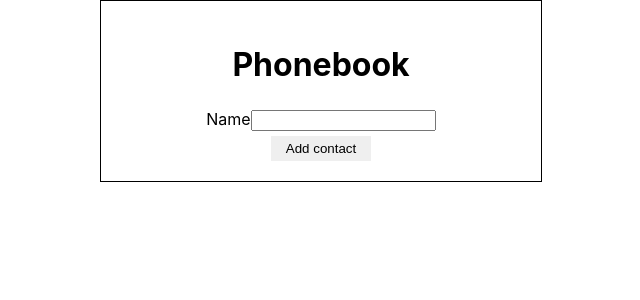
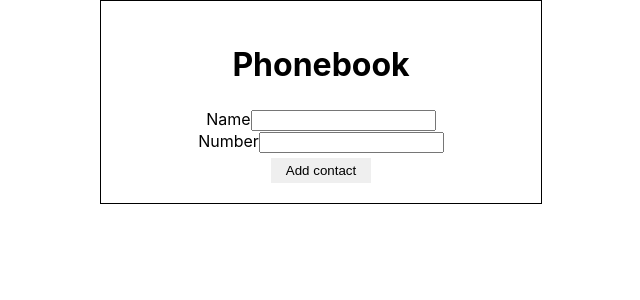
Before and after one commit to ivansinabdeev/goit-react-hw-02-phonebook, a React (Create React App) app: page / in a window 1280 px wide. Shown: the top 300 px of the page, without its empty margins (319-959 px from the left). Built offline with nearby package versions, Linux system fonts and the light colour scheme.

Commit message:
add code

```diff
--- a/src/App.js
+++ b/src/App.js
@@ -3,13 +3,12 @@
 
 import Form from './components/Form/Form';
 import Title from './components/Title/Title';
-import ContactCard from './components/ContactCard/ContactCard';
+import ContactList from './components/ContactList/ContactList';
 import './App.css';
 
 class App extends Component {
   state = {
     contacts: [],
-    name: '',
   };
 
   handleSubmit = contact => {
@@ -19,6 +18,7 @@
         {
           id: uuidv4(),
           name: contact,
+          number: contact,
         },
       ],
     }));
@@ -37,16 +37,15 @@
         <Form onSubmit={this.handleSubmit} />
         {contacts.length ? <Title title="Contacts" /> : null}
         <ul>
-          {contacts.map(contact => {
-            return (
-              <ContactCard
-                key={contact.id}
-                id={contact.id}
-                name={contact.name}
-                handleClick={this.handleRemove}
-              />
-            );
-          })}
+          {contacts.map(contact => (
+            <ContactList
+              key={contact.id}
+              id={contact.id}
+              name={contact.name}
+              number={contact.number}
+              handleClick={this.handleRemove}
+            />
+          ))}
         </ul>
       </div>
     );
--- a/src/components/ContactCard/ContactCard.js
+++ b/src/components/ContactList/ContactList.js
@@ -1,6 +1,6 @@
 import React, { Component } from 'react';
 
-import s from './ContactCard.module.css';
+import s from './ContactList.module.css';
 
 class ContactList extends Component {
   handleClick = () => {
@@ -9,10 +9,10 @@
   };
 
   render() {
-    const { id, name } = this.props;
+    const { id, name, number } = this.props;
     return (
       <li key={id}>
-        {name}
+        {name}:{number}
         <button className={s.buttonDelete} onClick={this.handleClick}>
           Delete
         </button>
--- a/src/components/Form/Form.js
+++ b/src/components/Form/Form.js
@@ -7,18 +7,25 @@
   constructor(props) {
     super(props);
     this.state = {
-      value: '',
+      name: '',
+      number: '',
     };
   }
 
   formSubmit = e => {
     e.preventDefault();
-    this.props.onSubmit(this.state.value);
+    this.props.onSubmit(this.state.name);
+    this.props.onSubmit(this.state.number);
     this.reset();
   };
 
   reset = () => {
-    this.setState({ value: '' });
+    this.setState({ name: '', number: '' });
+  };
+
+  handleChange = e => {
+    const { name, value } = e.currentTarget;
+    this.setState({ [name]: value });
   };
 
   render() {
@@ -29,13 +36,23 @@
           Name
           <input
             type="text"
-            value={this.state.value}
-            onChange={e => {
-              this.setState({ value: e.currentTarget.value });
-            }}
+            value={this.state.name}
+            onChange={this.handleChange}
             name="name"
             pattern="^[a-zA-Zа-яА-Я]+(([' -][a-zA-Zа-яА-Я ])?[a-zA-Zа-яА-Я]*)*$"
-            title=""
+            title="Имя может состоять только из букв, апострофа, тире и пробелов."
+            required
+          />
+        </label>
+        <label>
+          Number
+          <input
+            type="tel"
+            value={this.state.number}
+            onChange={this.handleChange}
+            name="number"
+            pattern="\+?\d{1,4}?[-.\s]?\(?\d{1,3}?\)?[-.\s]?\d{1,4}[-.\s]?\d{1,4}[-.\s]?\d{1,9}"
+            title="Номер телефона должен состоять цифр и может содержать пробелы, тире, круглые скобки и может начинаться с +"
             required
           />
         </label>
```
Also changed, not shown: src/components/ContactList/ContactList.module.css (renamed from src/components/ContactCard/ContactCard.module.css).
